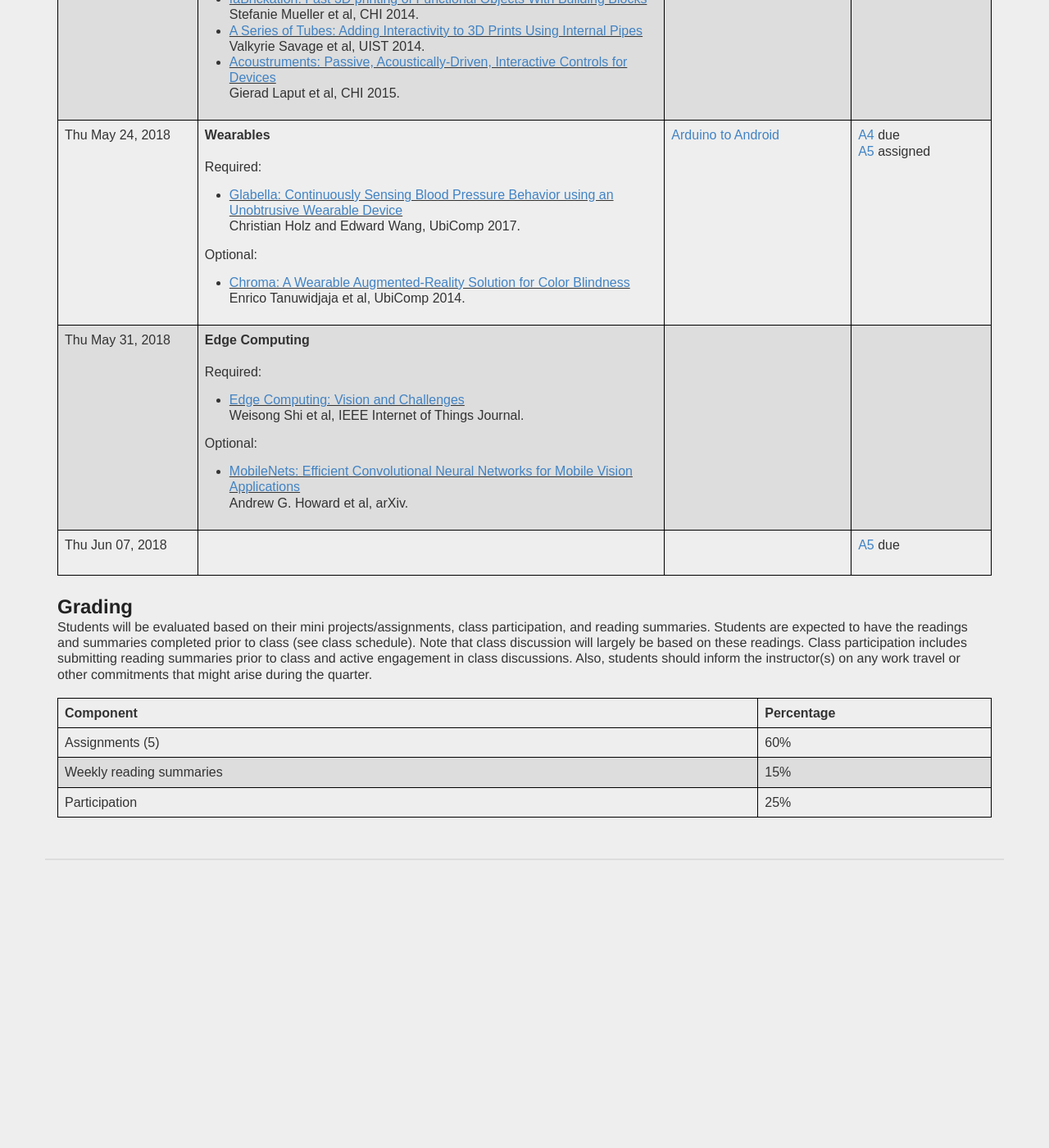
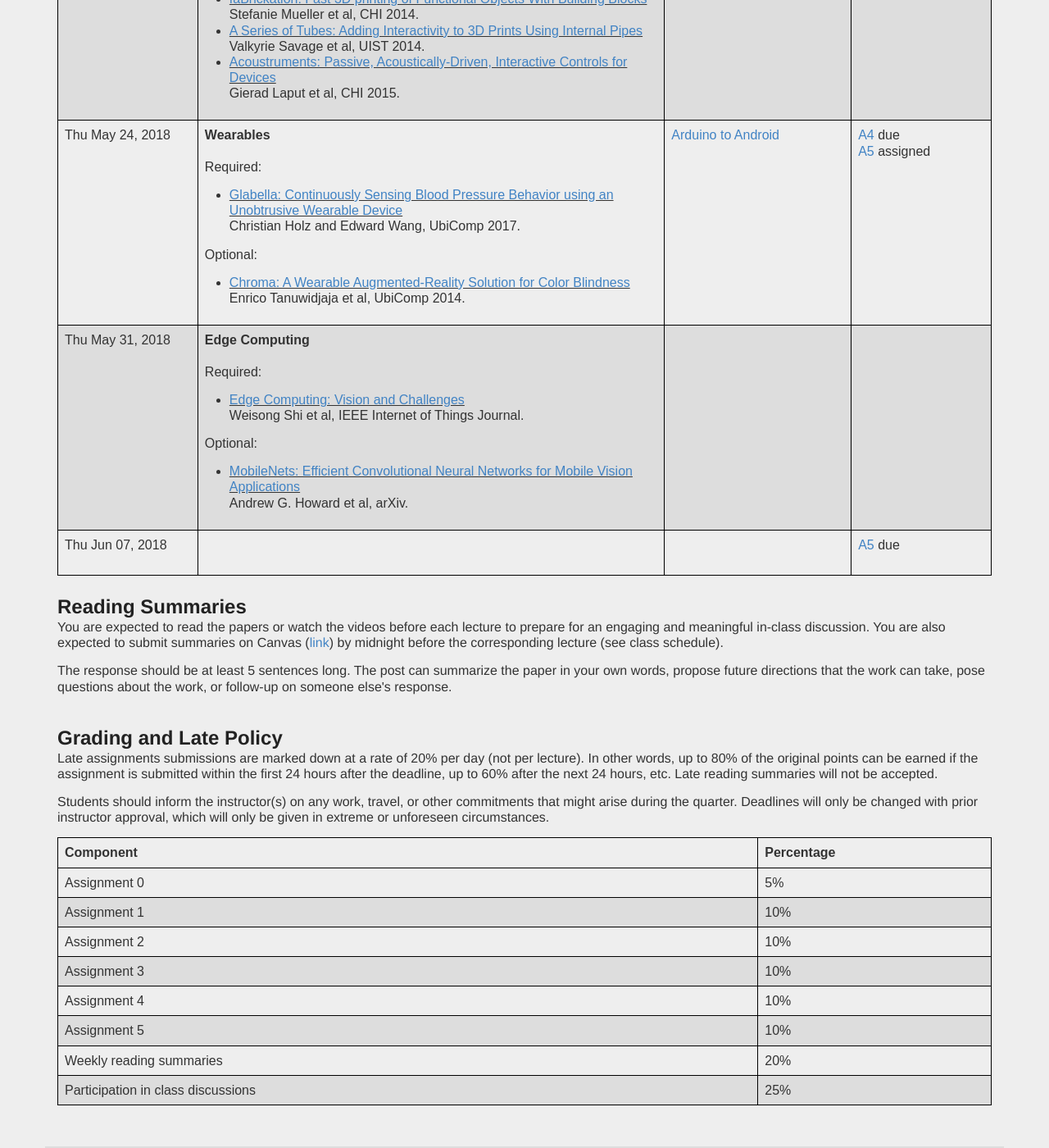
Before and after one commit to mariakakis/mhealth-course, a Jekyll site: the page built from syllabus/index.html, in a window 1280 px wide and 1400 px high, scrolled down 1921 px. Shown: the whole window at 82% size. Built offline with Jekyll 4.4.1, drawn with Linux system fonts in a browser that asks for light colours; some web fonts are replaced; before the commit the page ends 2970 px from its top, so only the background shows below that.

Commit message:
clarifying some grading

```diff
--- a/syllabus/index.html
+++ b/syllabus/index.html
@@ -104,9 +104,23 @@ redirect_from:
 
 <div class="row">
 	<div class="col-xs-12">
-<h2>Grading</h2>
-Students will be evaluated based on their mini projects/assignments, class participation, and reading summaries. Students are expected to have the readings and summaries completed prior to class (see class schedule). Note that class discussion will largely be based on these readings. Class participation includes submitting reading summaries prior to class and active engagement in class discussions. Also, students should inform the instructor(s) on any work travel or other commitments that might arise during the quarter.
-<br /><br />
+<h2>Reading Summaries</h2>
+<p>You are expected to read the papers or watch the videos before each lecture to prepare for an engaging and meaningful in-class discussion. You are also expected to submit summaries on Canvas (<a href="https://canvas.uw.edu/courses/1131076/discussion_topics">link</a>) by midnight before the corresponding lecture (see class schedule).</p>
+
+<p>The response should be at least 5 sentences long. The post can summarize the paper in your own words, propose future directions that the work can take, pose questions about the work, or follow-up on someone else's response.</p>
+	</div>
+</div>
+
+
+
+<div class="row">
+	<div class="col-xs-12">
+<h2>Grading and Late Policy</h2>
+
+<p>Late assignments submissions are marked down at a rate of 20% per day (not per lecture). In other words, up to 80% of the original points can be earned if the assignment is submitted within the first 24 hours after the deadline, up to 60% after the next 24 hours, etc. Late reading summaries will not be accepted.</p>
+
+<p>Students should inform the instructor(s) on any work, travel, or other commitments that might arise during the quarter. Deadlines will only be changed with prior instructor approval, which will only be given in extreme or unforeseen circumstances.</p>
+
 <table border="0">
 	<colgroup>
        <col span="1" style="width: 75%;">
@@ -120,15 +134,35 @@ Students will be evaluated based on their mini projects/assignments, class parti
 	</thead>
 	<tbody>
 		<tr>
-			<td>Assignments (5)</td>
-			<td>60%</td>
+			<td>Assignment 0</td>
+			<td>5%</td>
+		</tr>
+		<tr>
+			<td>Assignment 1</td>
+			<td>10%</td>
+		</tr>
+		<tr>
+			<td>Assignment 2</td>
+			<td>10%</td>
+		</tr>
+		<tr>
+			<td>Assignment 3</td>
+			<td>10%</td>
+		</tr>
+		<tr>
+			<td>Assignment 4</td>
+			<td>10%</td>
+		</tr>
+		<tr>
+			<td>Assignment 5</td>
+			<td>10%</td>
 		</tr>
 		<tr>
 			<td>Weekly reading summaries</td>
-			<td>15%</td>
+			<td>20%</td>
 		</tr>
 		<tr>
-			<td>Participation</td>
+			<td>Participation in class discussions</td>
 			<td>25%</td>
 		</tr>
 	</tbody>
```
Also changed, not shown: index.html (+4 -6 lines).
